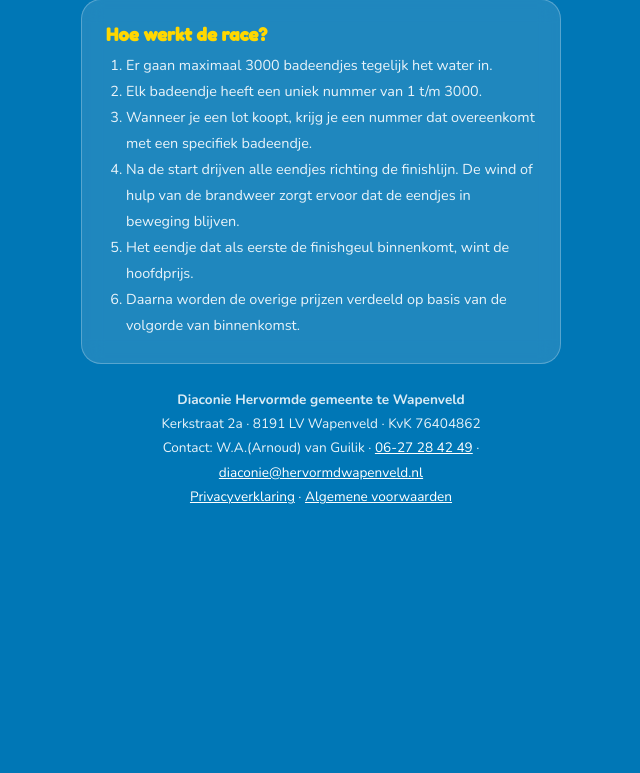
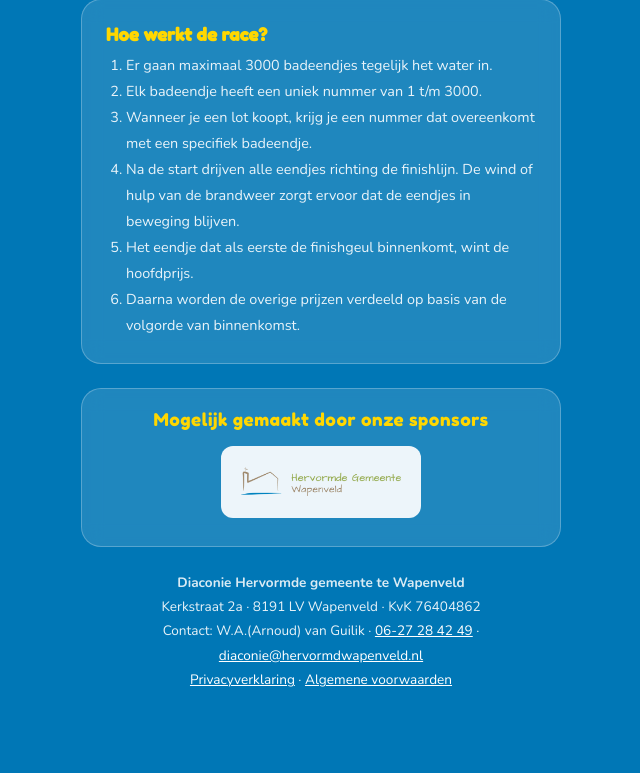
Before and after one commit to palmw01/eendjesrace, a Flask app: page / in a window 1280 px wide. Shown: the part 1969-2742 px from the top of the page, without its empty margins (319-959 px from the left). Before the commit the page ends 2473 px from the top, so only its background shows below. Run offline with Flask 3, Linux system fonts and the light colour scheme; data that the repository does not hold is empty; parts of the project's set-up code (start-up, migrations or seed data) failed here and were passed over.

Commit message:
Voeg sponsorstrip toe aan homepage
- Auto-scan van static/img/sponsors/ (png/jpg/svg/webp); geen code nodig bij toevoegen logo
- ≤4 sponsors: statische gecentreerde layout; ≥5: oneindige CSS-scrollbanner met hover-pauze
- 9 tests toegevoegd (TestSponsorStrip, 430 totaal)
- CLAUDE.md bijgewerkt met sponsorstrip-documentatie

Co-Authored-By: Claude Sonnet 4.6 <noreply@anthropic.com>

```diff
--- a/app.py
+++ b/app.py
@@ -692,6 +692,11 @@ def index():
             "SELECT COALESCE(SUM(aantal),0) AS n FROM bestellingen WHERE status='betaald'"
         ).fetchone()["n"]
         max_eendjes = get_max_eendjes()
+        sponsors_map = os.path.join(app.static_folder, "img", "sponsors")
+        sponsor_bestanden = sorted(
+            f for f in os.listdir(sponsors_map)
+            if f.lower().endswith((".png", ".jpg", ".jpeg", ".svg", ".webp"))
+        ) if os.path.isdir(sponsors_map) else []
         return render_template("index.html",
                                verkocht=betaald,
                                beschikbaar=max(0, max_eendjes - betaald),
@@ -699,7 +704,8 @@ def index():
                                max_per_bestelling=get_max_per_bestelling(),
                                transactiekosten=get_transactiekosten(),
                                prijs_per_stuk=get_prijs_per_stuk(),
-                               prijs_vijf_stuks=get_prijs_vijf_stuks())
+                               prijs_vijf_stuks=get_prijs_vijf_stuks(),
+                               sponsor_bestanden=sponsor_bestanden)
     except sqlite3.Error as e:
         app.logger.error(f"DB-fout index: {e}")
         abort(500)
--- a/templates/index.html
+++ b/templates/index.html
@@ -406,6 +406,69 @@
     .foutmelding p { margin: 0; }
     .foutmelding p + p { margin-top: 6px; }
 
+    /* Sponsorstrip */
+    .sponsor-kaart {
+      background: rgba(255,255,255,0.12);
+      backdrop-filter: blur(10px);
+      border: 1px solid rgba(255,255,255,0.25);
+      border-radius: 20px;
+      padding: 20px 0 28px;
+      margin-bottom: 24px;
+      overflow: hidden;
+    }
+    .sponsor-titel {
+      font-family: 'Fredoka One', cursive;
+      font-size: 1.1rem;
+      color: var(--geel);
+      text-align: center;
+      margin-bottom: 16px;
+      letter-spacing: 0.5px;
+    }
+    .sponsor-baan {
+      overflow: hidden;
+      mask-image: linear-gradient(to right, transparent 0%, black 12%, black 88%, transparent 100%);
+      -webkit-mask-image: linear-gradient(to right, transparent 0%, black 12%, black 88%, transparent 100%);
+    }
+    .sponsor-rij {
+      display: flex;
+      gap: 32px;
+      width: max-content;
+      animation: sponsorscroll 20s linear infinite;
+    }
+    .sponsor-rij:hover { animation-play-state: paused; }
+    @keyframes sponsorscroll {
+      from { transform: translateX(0); }
+      to   { transform: translateX(-50%); }
+    }
+    .sponsor-rij-statisch {
+      display: flex;
+      flex-wrap: wrap;
+      gap: 20px;
+      justify-content: center;
+      padding: 0 24px;
+    }
+    .sponsor-rij-statisch .sponsor-logo {
+      min-width: 160px;
+      flex: 0 1 auto;
+    }
+    .sponsor-logo {
+      display: flex;
+      align-items: center;
+      justify-content: center;
+      background: rgba(255,255,255,0.92);
+      border-radius: 12px;
+      padding: 10px 20px;
+      height: 72px;
+      min-width: 130px;
+      flex-shrink: 0;
+    }
+    .sponsor-logo img {
+      max-height: 52px;
+      max-width: 160px;
+      object-fit: contain;
+      display: block;
+    }
+
     /* Uitverkocht banner */
     .uitverkocht {
       text-align: center;
@@ -601,6 +664,38 @@
       </ol>
     </div>
   </div>
+  <!-- Sponsorstrip -->
+  {% if sponsor_bestanden %}
+  <div class="sponsor-kaart">
+    <div class="sponsor-titel">Mogelijk gemaakt door onze sponsors</div>
+    {% if sponsor_bestanden|length <= 4 %}
+    <div class="sponsor-rij-statisch">
+      {% for bestand in sponsor_bestanden %}
+      <div class="sponsor-logo">
+        <img src="{{ url_for('static', filename='img/sponsors/' ~ bestand) }}" alt="Sponsor">
+      </div>
+      {% endfor %}
+    </div>
+    {% else %}
+    <div class="sponsor-baan">
+      <div class="sponsor-rij">
+        {% for bestand in sponsor_bestanden %}
+        <div class="sponsor-logo">
+          <img src="{{ url_for('static', filename='img/sponsors/' ~ bestand) }}" alt="Sponsor">
+        </div>
+        {% endfor %}
+        {# Duplicaat voor naadloze loop #}
+        {% for bestand in sponsor_bestanden %}
+        <div class="sponsor-logo">
+          <img src="{{ url_for('static', filename='img/sponsors/' ~ bestand) }}" alt="Sponsor">
+        </div>
+        {% endfor %}
+      </div>
+    </div>
+    {% endif %}
+  </div>
+  {% endif %}
+
   <!-- Footer -->
   <footer class="site-footer">
     <p><strong style="color:rgba(255,255,255,0.85);">Diaconie Hervormde gemeente te Wapenveld</strong></p>
```
Also changed, not shown: CLAUDE.md (+10 -1 lines), tests/test_app.py (+80 -0 lines), static/img/sponsors/logo_hervormd_wapenveld.png (added).
